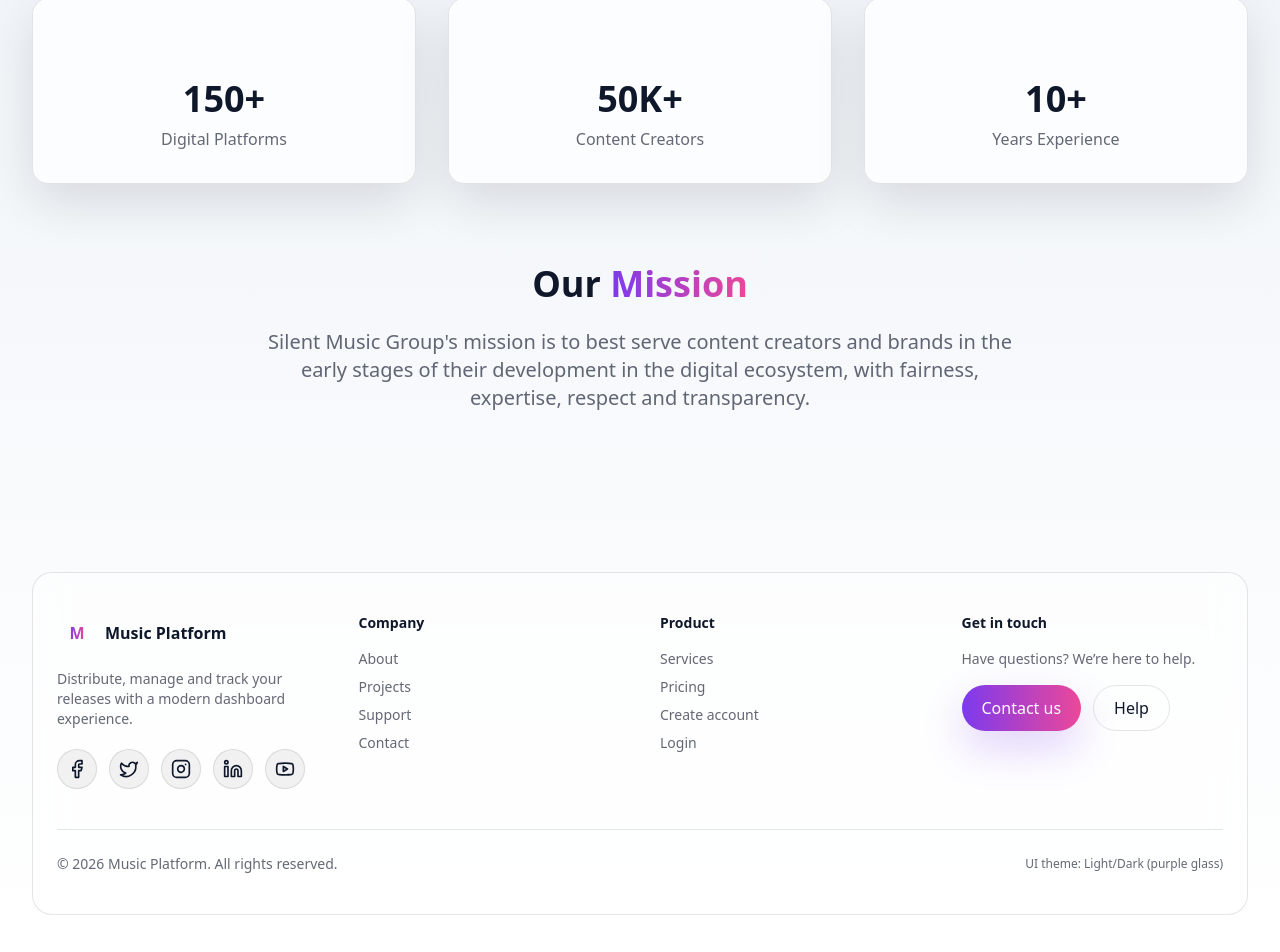
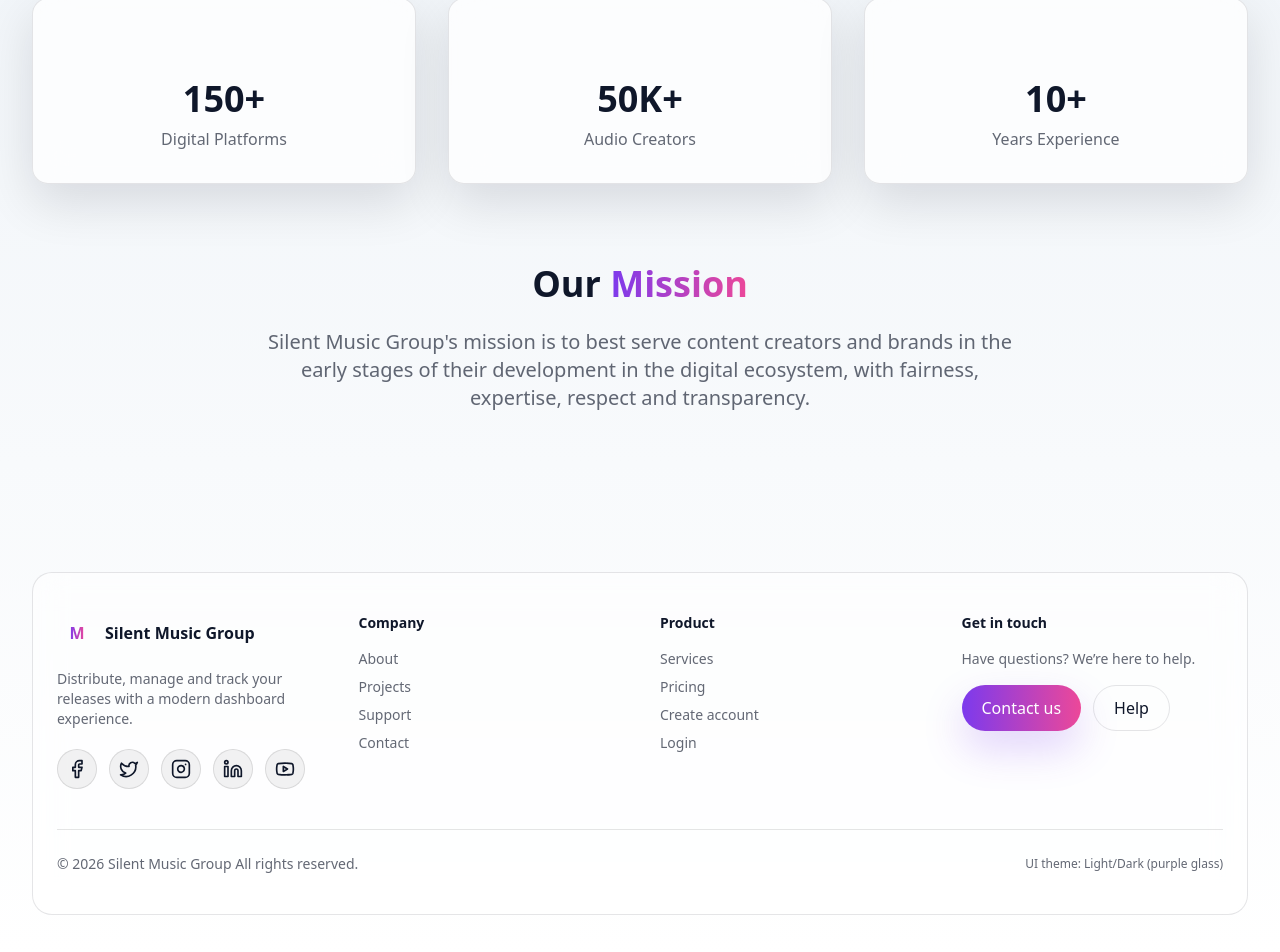
Before and after one commit to lodhirahul1001-alt/clone, a React (Vite) app: page /about in a window 1280 px wide. Shown: the part 834-1786 px from the top of the page. Built offline with nearby package versions, Linux system fonts and the light colour scheme; no server answers.

Commit message:
fix nav bar

```diff
--- a/src/components/Footer.jsx
+++ b/src/components/Footer.jsx
@@ -12,7 +12,7 @@ export default function Footer() {
                 <div className="h-10 w-10 rounded-full border border-white/10 bg-white/5 grid place-items-center">
                   <span className="text-neon font-bold">M</span>
                 </div>
-                <div className="font-semibold">Music Platform</div>
+                <div className="font-semibold">Silent Music Group</div>
               </div>
               <p className="text-sm text-[color:var(--muted)]">
                 Distribute, manage and track your releases with a modern dashboard experience.
@@ -99,7 +99,7 @@ export default function Footer() {
           </div>
 
           <div className="mt-10 pt-6 border-t border-black/10 dark:border-white/10 text-sm text-[color:var(--muted)] flex flex-col sm:flex-row items-center justify-between gap-3">
-            <span>© {new Date().getFullYear()} Music Platform. All rights reserved.</span>
+            <span>© {new Date().getFullYear()} Silent Music Group All rights reserved.</span>
             <span className="text-xs">UI theme: Light/Dark (purple glass)</span>
           </div>
         </div>
--- a/src/components/Navbar.jsx
+++ b/src/components/Navbar.jsx
@@ -34,7 +34,7 @@ export default function Navbar() {
   return (
     <header className="fixed top-0 left-0 right-0 z-50">
       <div className="container-page py-2 sm:py-4">
-        <div className="glass flex items-center justify-between px-4 py-3">
+        <div className="glass nav-surface flex items-center justify-between px-4 py-3">
           <Link to="/" className="flex items-center gap-2">
             <div className="h-9 w-9 rounded-full grid place-items-center border border-white/10 bg-white/5">
               <img
@@ -159,7 +159,7 @@ export default function Navbar() {
                 )}
               </div>
 
-              <button
+              {/* <button
                 type="button"
                 className="mt-2 btn-ghost"
                 onClick={() => {
@@ -168,7 +168,7 @@ export default function Navbar() {
                 }}
               >
                 Request Callback
-              </button>
+              </button> */}
             </div>
           </div>
         )}
--- a/src/pages/About.jsx
+++ b/src/pages/About.jsx
@@ -4,7 +4,7 @@ import Section from "../components/Section";
 
 const stats = [
   { number: "150+", label: "Digital Platforms", icon: Globe },
-  { number: "50K+", label: "Content Creators", icon: Users },
+  { number: "50K+", label: "Audio Creators", icon: Users },
   { number: "10+", label: "Years Experience", icon: Award },
 ];
 
--- a/src/pages/Support.jsx
+++ b/src/pages/Support.jsx
@@ -618,7 +618,7 @@ export default function Support() {
                     </div>
                     <div>
                       <h3 className="font-medium dark:text-[color:var(--text)]">WhatsApp Community</h3>
-                      <p className="text-green-600 dark:text-green-400 font-medium">PrDigital Support</p>
+                      <p className="text-green-600 dark:text-green-400 font-medium">SMG Support Team </p>
                       <p className="text-sm text-gray-600 dark:text-gray-400">Join our community for instant help</p>
                     </div>
                   </motion.div>
```
